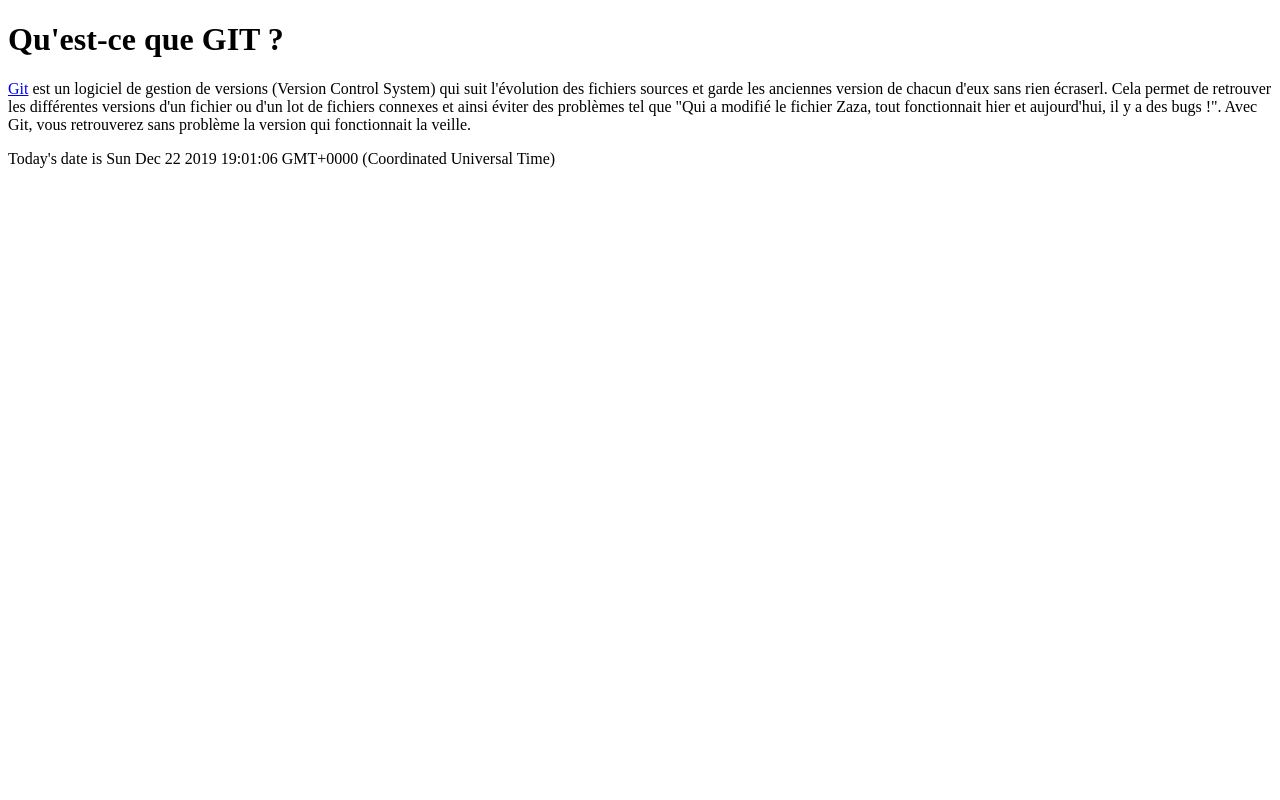
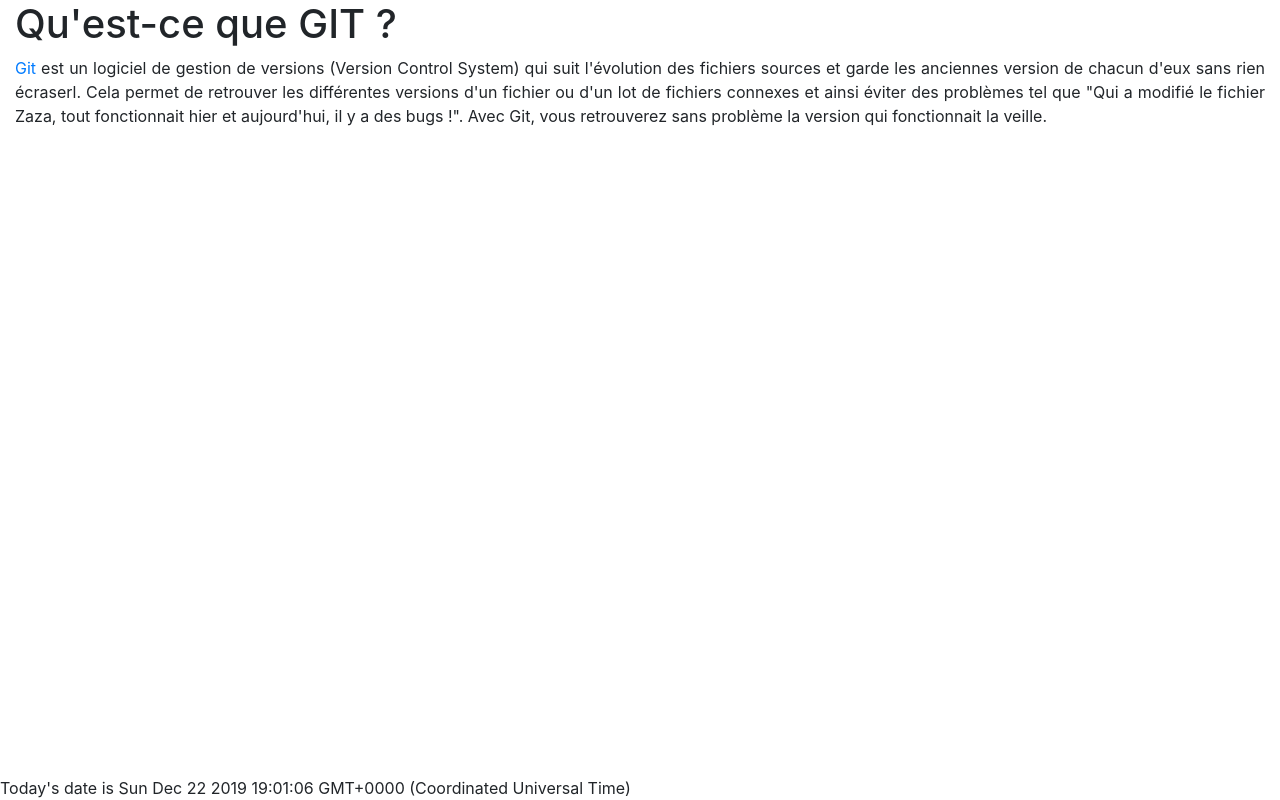
Before and after one commit to belezyc/gitlovers, a plain HTML site: page index.html in a window 1280 px wide. Drawn offline with nearby package versions, Linux system fonts and the light colour scheme.

Commit message:
Ajout bootstrap + styling à index.html

```diff
--- a/index.html
+++ b/index.html
@@ -3,13 +3,18 @@
   <head>
     <meta charset="utf-8">
     <meta name="viewport" content="width=device-width, initial-scale=1">
+    <link href="https://stackpath.bootstrapcdn.com/bootstrap/4.4.1/css/bootstrap.min.css" rel="stylesheet"></link>
     <title>Mon 1er repository GIT !</title>
   </head>
   <body>
-    <h1>Qu'est-ce que GIT ?</h1>
-    <p><a href="https://git-scm.com/">Git</a> est un logiciel de gestion de versions (Version Control System) qui suit l'évolution des fichiers sources et garde les anciennes version de chacun d'eux sans rien écraserl. Cela permet de retrouver les différentes versions d'un fichier ou d'un lot de fichiers connexes et ainsi éviter des problèmes tel que "Qui a modifié le fichier Zaza, tout fonctionnait hier et aujourd'hui, il y a des bugs !". Avec Git, vous retrouverez sans problème la version qui fonctionnait la veille.</p>
-    <footer id="footer">
-      <script type="text/javascript" src="date.js"></script>
-    </footer>
+    <div class="container-fluid">
+      <h1>Qu'est-ce que GIT ?</h1>
+      <p class="text-justify"><a href="https://git-scm.com/">Git</a> est un logiciel de gestion de versions (Version Control System) qui suit l'évolution des fichiers sources et garde les anciennes version de chacun d'eux sans rien écraserl. Cela permet de retrouver les différentes versions d'un fichier ou d'un lot de fichiers connexes et ainsi éviter des problèmes tel que "Qui a modifié le fichier Zaza, tout fonctionnait hier et aujourd'hui, il y a des bugs !". Avec Git, vous retrouverez sans problème la version qui fonctionnait la veille.</p>
+      <div id="footer" class="fixed-bottom">
+        <footer>
+          <script type="text/javascript" src="date.js"></script>
+        </footer>
+      </div>
+    </div>
   </body>
 </html>
```
